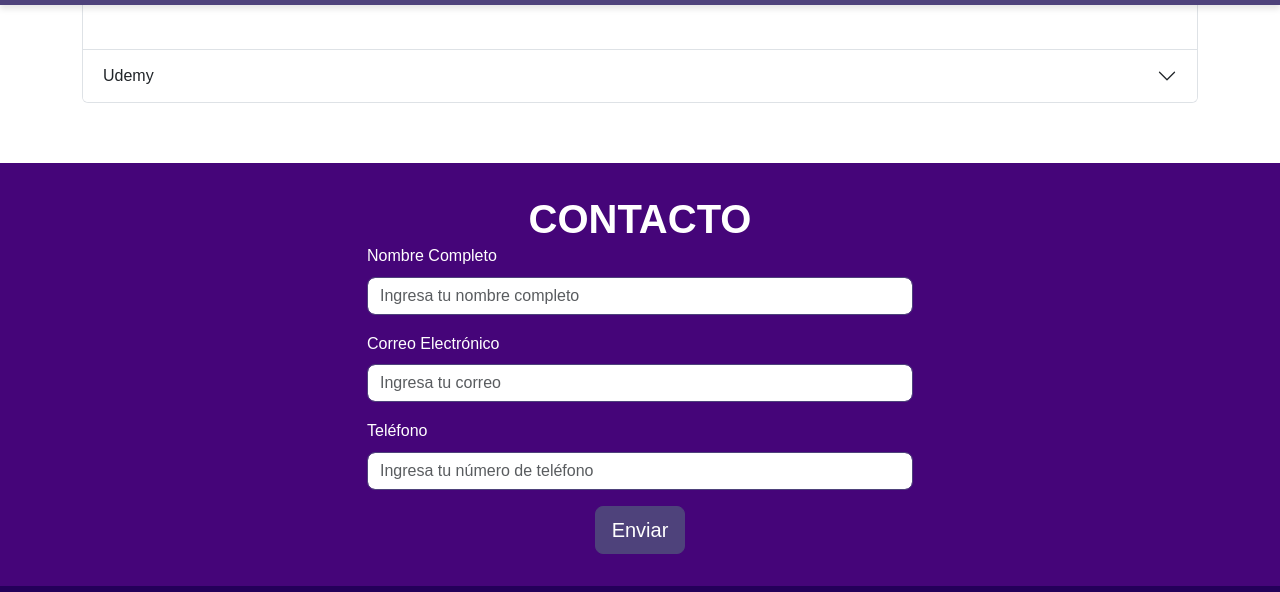
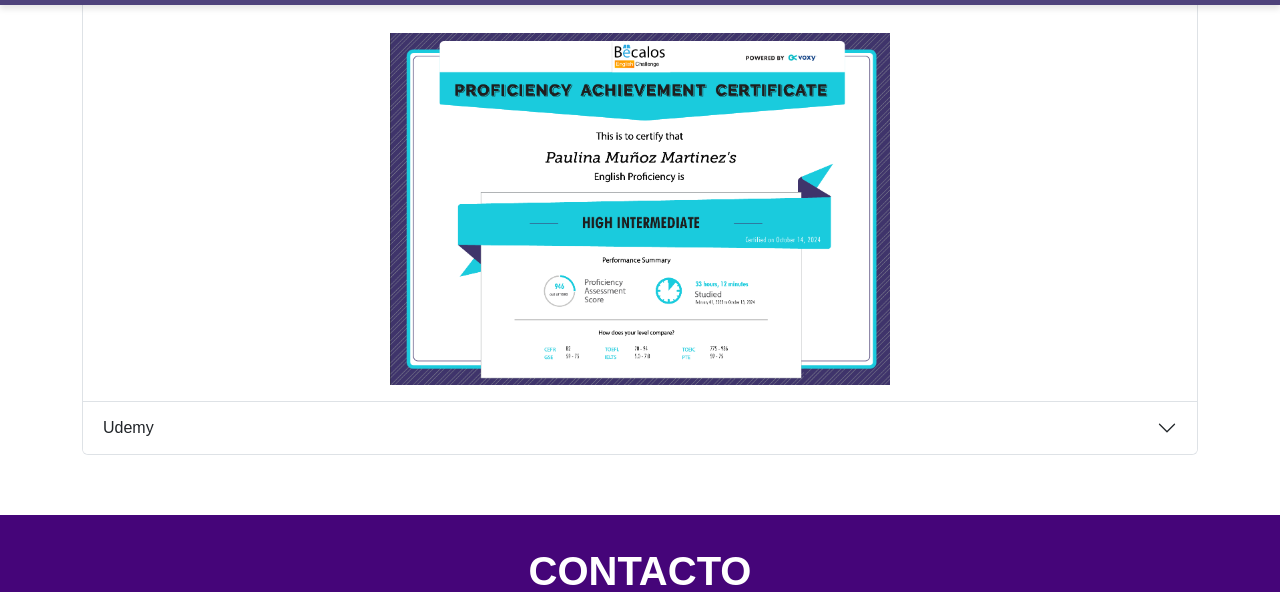
Before and after one commit to paulinaMunoz01/Portafolio.github.io, a plain HTML site: page index.html in a window 1280 px wide. Both pictures are taken after a click on the button "Ingles". Shown: the part 1395-1987 px from the top of the page. Drawn offline with nearby package versions, Linux system fonts and the light colour scheme.

Commit message:
Update index.html

```diff
--- a/index.html
+++ b/index.html
@@ -389,7 +389,7 @@ img {
             </h2>
             <div id="collapseTwo" class="accordion-collapse collapse" data-bs-parent="#accordionExample">
               <div class="accordion-body">
-                <img src="ingles.png.png" alt="">
+                <img src="ingles.png" alt="">
               </div>
             </div>
           </div>
```
